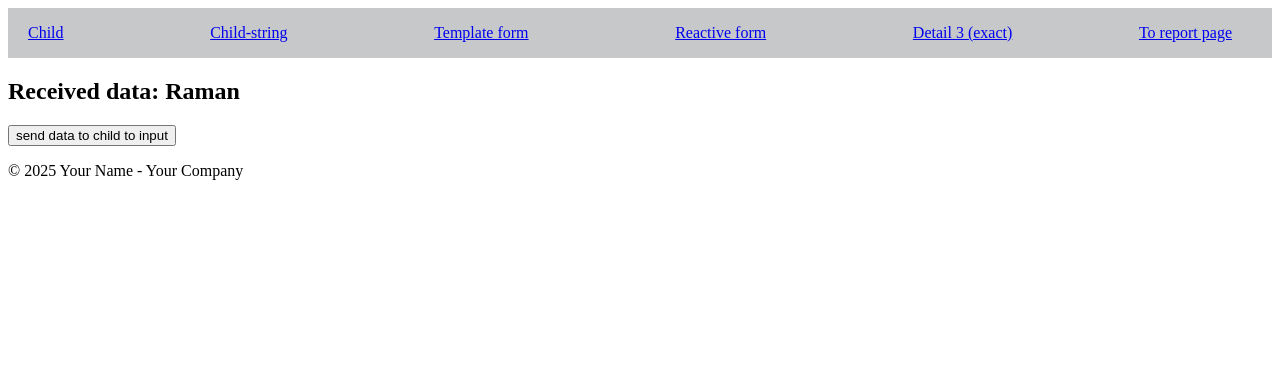
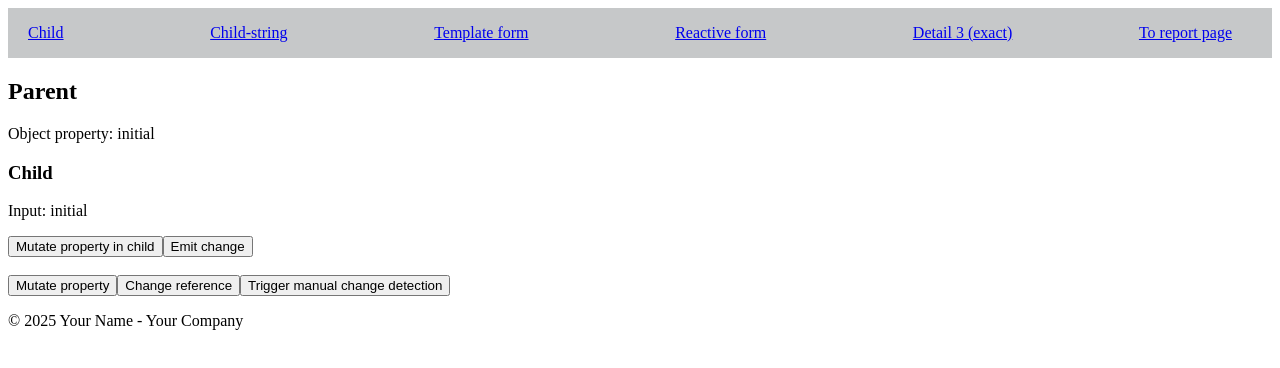
Before and after one commit to RamanMilashevich/Study-Angular, an Angular app in the folder angular-guard/: page /onpush in a window 1280 px wide. Shown: the top 368 px of the page. Built offline with nearby package versions, Linux system fonts and the light colour scheme.

Commit message:
feat: refactor OnPush strategy components; update routing and template structure

```diff
--- a/angular-guard/src/app/app.routes.ts
+++ b/angular-guard/src/app/app.routes.ts
@@ -7,8 +7,8 @@ import { NotFoundComponent } from './homework/not-found-component/not-found-comp
 import { AuthGuard } from './app.route.guard';
 import { ReportDetailsResolver } from './homework/service/report-details.resolver';
 import { LoadReportsList } from './homework/load-reports-list/load-reports-list';
-import { OnpushStrategy } from './homework/onpush-strategy/onpush-strategy';
-import { OnpushStrategyParent } from './homework/onpush-strategy-parent/onpush-strategy-parent';
+
+import { ParentComponent } from './homework/onpush-strategy-parent/onpush-strategy-parent';
 import { SignalsParent } from './homework/signals/signals';
 
 export const routes: Routes = [
@@ -30,7 +30,7 @@ export const routes: Routes = [
   { path: 'reports/:id', loadComponent: loadReportDetails, resolve: { report: ReportDetailsResolver } },
   { path: 'forms/template', loadComponent: loadFormsTemplateDemo },
   { path: 'forms/reactive', loadComponent: loadFormsReactiveDemo },
-  {path: 'onpush', component: OnpushStrategyParent},
+  {path: 'onpush', component: ParentComponent},
   {
     path: 'zoneJS', component: LoadReportsList
   },
--- a/angular-guard/src/app/homework/onpush-strategy-parent/onpush-strategy-parent.html
+++ b/angular-guard/src/app/homework/onpush-strategy-parent/onpush-strategy-parent.html
@@ -1,2 +1,8 @@
-<app-onpush-strategy [data]="user"></app-onpush-strategy>
-<button (click)="sendData()">send data to child to input</button>
+<div>
+  <h2>Parent</h2>
+  <p>Object property: {{ data.name }}</p>
+  <app-child [childData]="data" (dataChanged)="onDataChanged($event)"></app-child>
+  <button (click)="changeProperty()">Mutate property</button>
+  <button (click)="changeReference()">Change reference</button>
+  <button (click)="triggerManualChangeDetection()">Trigger manual change detection</button>
+</div>
--- a/angular-guard/src/app/homework/onpush-strategy-parent/onpush-strategy-parent.ts
+++ b/angular-guard/src/app/homework/onpush-strategy-parent/onpush-strategy-parent.ts
@@ -1,17 +1,31 @@
-import { Component } from '@angular/core';
-import { OnpushStrategy } from "../onpush-strategy/onpush-strategy";
+import { Component, ChangeDetectionStrategy, ChangeDetectorRef } from '@angular/core';
+import { Child } from '../child/child';
+import { ChildComponent } from '../onpush-strategy/onpush-strategy';
 
 @Component({
-  selector: 'app-onpush-strategy-parent',
-  imports: [OnpushStrategy],
+  selector: 'app-parent',
+  imports: [ChildComponent],
   templateUrl: './onpush-strategy-parent.html',
-  styleUrl: './onpush-strategy-parent.css'
+  changeDetection: ChangeDetectionStrategy.OnPush
 })
-export class OnpushStrategyParent {
-  user = { name: 'Raman' };
+export class ParentComponent {
+  data = { name: 'initial' };
 
-  sendData() {
-    this.user.name = 'RamanMilashevich'
-    // {name: 'RamanMilashevich'}
+  constructor(private cdRef: ChangeDetectorRef) {}
+
+  onDataChanged(newData: { name: string }) {
+    this.data = newData;
+  }
+
+  changeProperty() {
+    this.data.name = 'mutated';
+  }
+
+  changeReference() {
+    this.data = { ...this.data, name: 'copy' };
+  }
+
+  triggerManualChangeDetection() {
+    this.cdRef.detectChanges();
   }
 }
--- a/angular-guard/src/app/homework/onpush-strategy/onpush-strategy.html
+++ b/angular-guard/src/app/homework/onpush-strategy/onpush-strategy.html
@@ -1 +1,7 @@
-<h2>Received data: {{ data.name }}</h2>
+<div>
+  <h3>Child</h3>
+  <p>Input: {{ childData.name }}</p>
+  <button (click)="mutateProperty()">Mutate property in child</button>
+  <button (click)="emitChange()">Emit change</button>
+</div>
+<br>
--- a/angular-guard/src/app/homework/onpush-strategy/onpush-strategy.ts
+++ b/angular-guard/src/app/homework/onpush-strategy/onpush-strategy.ts
@@ -1,18 +1,19 @@
-import { ChangeDetectionStrategy, ChangeDetectorRef, Component, inject, Input, OnChanges } from '@angular/core';
+import { Component, Input, Output, EventEmitter, ChangeDetectionStrategy } from '@angular/core';
 
 @Component({
-  selector: 'app-onpush-strategy',
-  imports: [],
+  selector: 'app-child',
   templateUrl: './onpush-strategy.html',
-  styleUrl: './onpush-strategy.css',
-  changeDetection: ChangeDetectionStrategy.OnPush,
+  changeDetection: ChangeDetectionStrategy.OnPush
 })
-export class OnpushStrategy implements OnChanges {
+export class ChildComponent {
+  @Input() childData!: { name: string };
+  @Output() dataChanged = new EventEmitter<{ name: string }>();
 
-  @Input() data!: { name: string }
+  mutateProperty() {
+    this.childData.name = 'child_mutated';
+  }
 
-  cd = inject(ChangeDetectorRef);
-  ngOnChanges() {
-    this.cd.detectChanges()
+  emitChange() {
+    this.dataChanged.emit({ name: 'emitted_from_child' });
   }
 }
```
Also changed, not shown: 1 other file (tests, documents, lock files or other folders).
